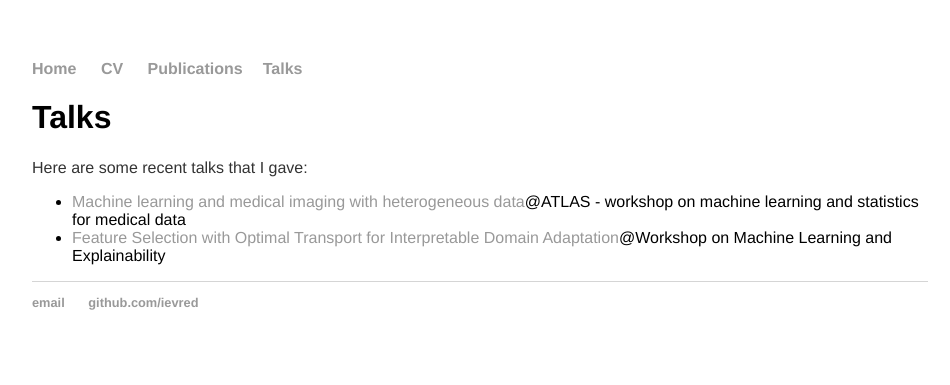
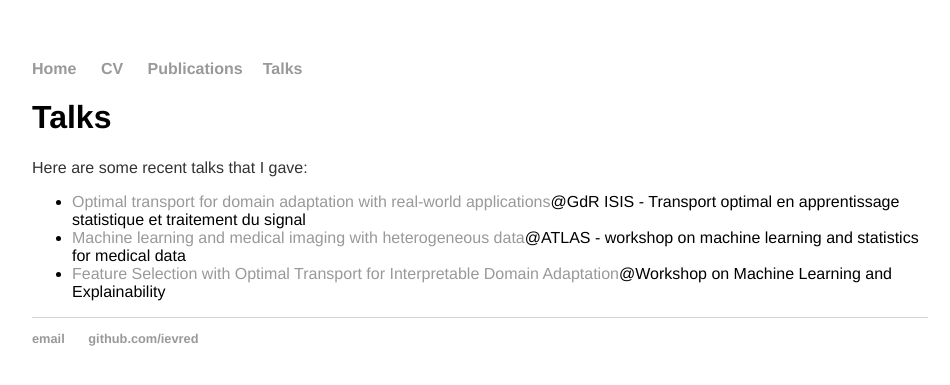
Before and after one commit to ievred/ievred.github.io, a Jekyll site: the page built from talks/index.html, in a window 1280 px wide. Shown: the top 385 px of the page, without its empty margins (160-1110 px from the left). Built offline with Jekyll 4.4.1, drawn with Linux system fonts in a browser that asks for light colours.

Commit message:
Update index.html

```diff
--- a/talks/index.html
+++ b/talks/index.html
@@ -5,8 +5,10 @@ title: Talks
 	<h1>{{ page.title }}</h1>
   <p>Here are some recent talks that I gave:</p>
 	<ul>
-    <li><a href="http://ama.liglab.fr/ATLAS/index.php?title=ATLAS:WorkshopMedicalData">Machine learning and medical imaging with heterogeneous data</a>@ATLAS - workshop on machine learning and statistics for medical data
-</li>
-    <li><a href="http://www.univ-orleans.fr/lifo/Members/vrain/MLE18/Program.html">Feature Selection with Optimal Transport for Interpretable Domain Adaptation</a>@Workshop on
-Machine Learning and Explainability</li>
-  </ul>
+	<li><a href="http://www.gdr-isis.fr/index.php?page=reunion&idreunion=395">Optimal transport for domain adaptation with real-world applications</a>@GdR ISIS - Transport optimal en apprentissage statistique et traitement du signal
+	</li>
+	<li><a href="http://ama.liglab.fr/ATLAS/index.php?title=ATLAS:WorkshopMedicalData">Machine learning and medical imaging with heterogeneous data</a>@ATLAS - workshop on machine learning and statistics for medical data
+	</li>
+    	<li><a href="http://www.univ-orleans.fr/lifo/Members/vrain/MLE18/Program.html">Feature Selection with Optimal Transport for Interpretable Domain Adaptation</a>@Workshop on
+	Machine Learning and Explainability</li>
+  	</ul>
```
